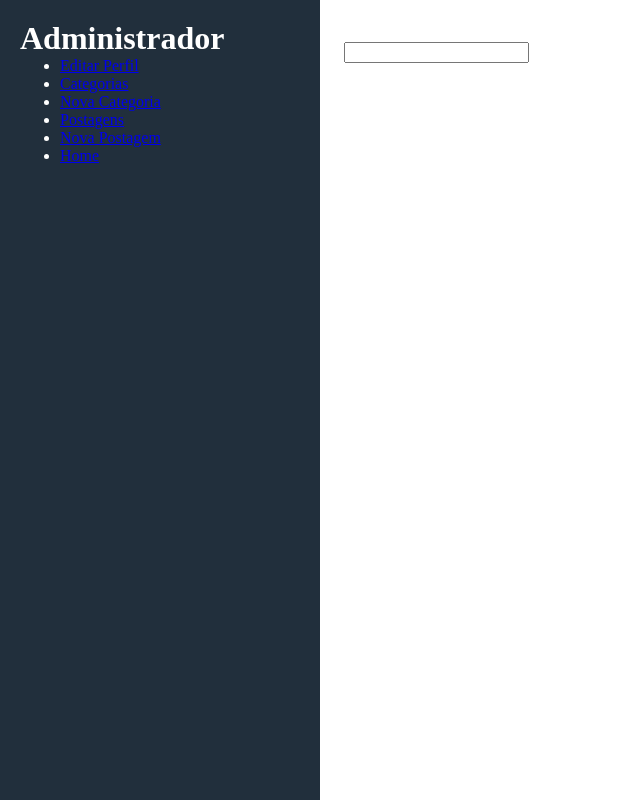
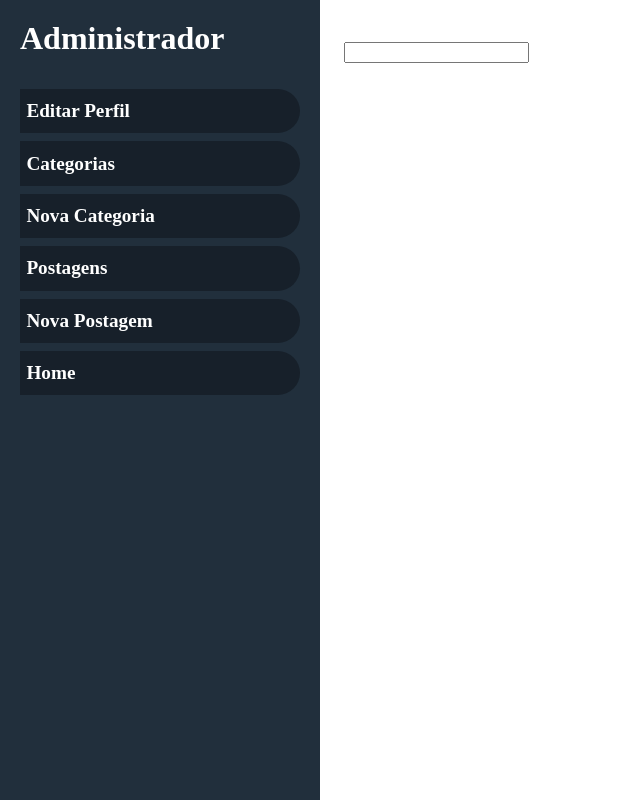
Before and after one commit to juniorHotes/react-blog, a React (Create React App) app in the folder client/: page /admin/profile in a window 1280 px wide. Shown: the whole page, without its empty margins (0-640 px from the left). Built offline with nearby package versions, Linux system fonts and the light colour scheme.

Commit message:
Updated.

```diff
--- a/client/src/components/HorizontalHeader/styles.js
+++ b/client/src/components/HorizontalHeader/styles.js
@@ -1,6 +1,6 @@
 import styled from 'styled-components'
 
-export const Container = styled.div`
+export const Container = styled.header`
     width: 20rem;
     min-height: 100vh;
     padding: 20px;
@@ -30,6 +30,37 @@ export const AboutContent = styled.div`
     border-bottom: 1px solid white;
 `
 export const ListOptions = styled.div`
-    text-decoration: none;
-    color: white;
+    margin: 2rem 0;
+
+    & ul {
+        padding: 0;
+    }
+
+    & li {
+        list-style: none;
+        background-color: #17202A;
+        margin-top: .5rem;
+        border-radius: 0 50px 50px 0;
+    }
+
+    & a {
+        display: block;
+        padding: .7rem .4rem;
+        font-size: 1.2rem;
+        font-weight: bold;
+        text-decoration: none;
+        color: white;
+    }
+
+    & a:hover {
+        background-color: white;
+        color: #17202A;
+        border-radius: 0 50px 50px 0;
+        transition: .5s;
+    }
+
+    & a.active {
+        background-color: white;
+        color: #17202A;
+    }
 `
```
